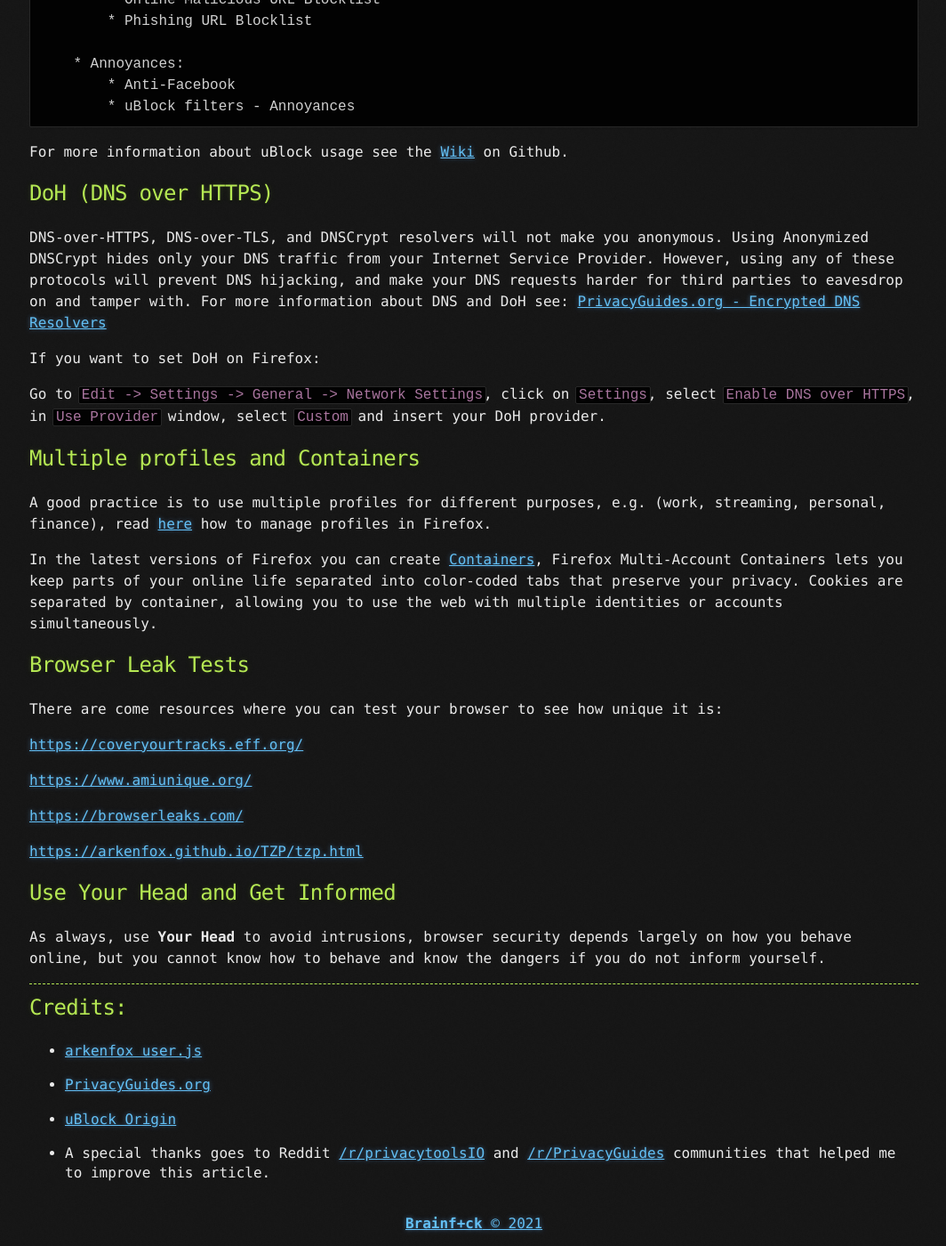
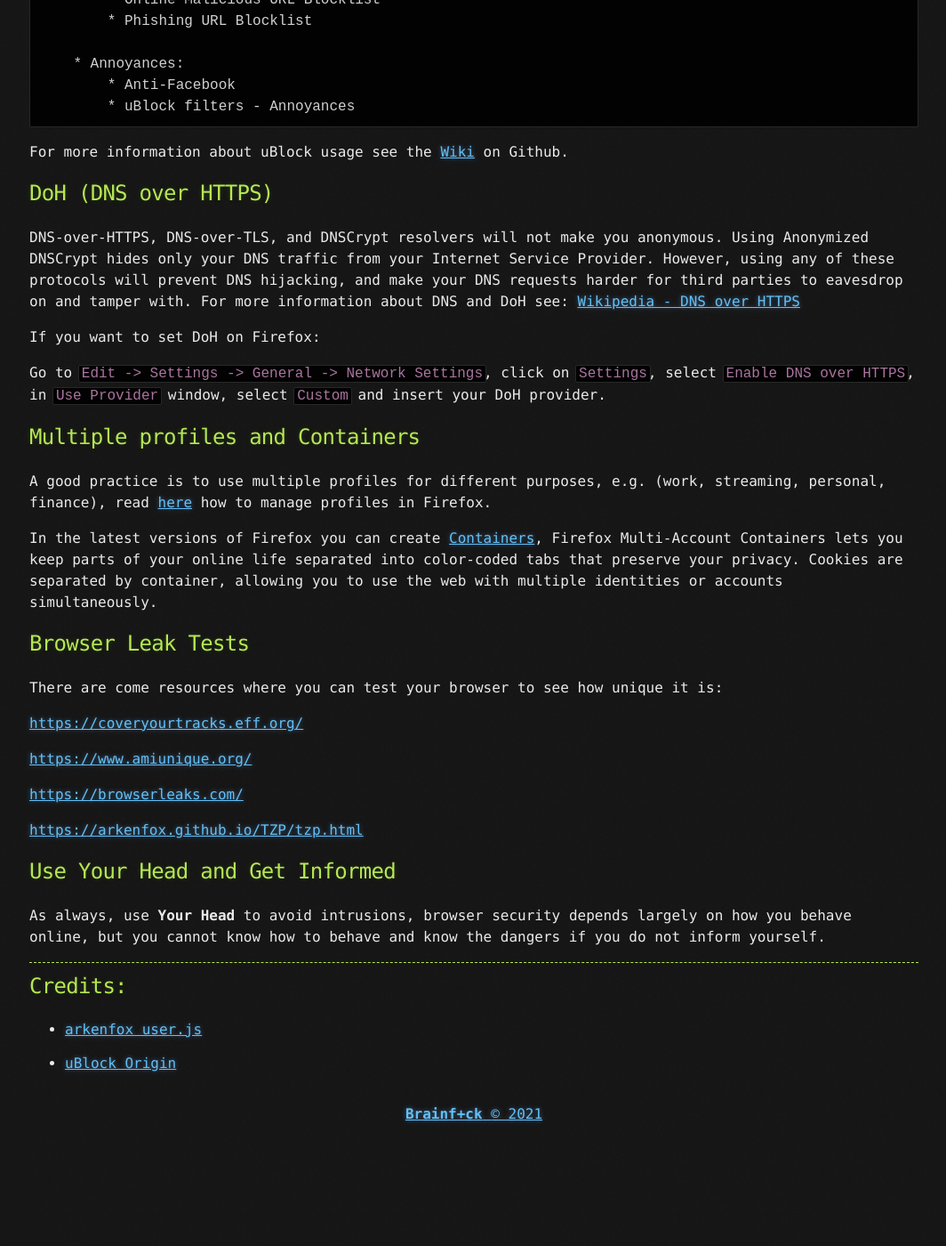
Before and after one commit to brainfucksec/brainfucksec.github.io, a Jekyll site: the page built from _posts/2021-10-03-hardening-firefox-2021.md, in a window 1280 px wide and 1400 px high, scrolled down 18363 px. Shown: the whole window at 89% size, without its empty margins (107-1171 px from the left). Built offline with Jekyll 4.4.1, drawn with Linux system fonts in a browser that asks for light colours; after the commit the page ends 19640 px from its top, so only the background shows below that; some of the changed text lies outside the part shown.

Commit message:
Update _posts/2021-10-03-hardening-firefox-2021.md

```diff
--- a/_posts/2021-10-03-hardening-firefox-2021.md
+++ b/_posts/2021-10-03-hardening-firefox-2021.md
@@ -816,7 +816,7 @@
 ## DoH (DNS over HTTPS)
 
 DNS-over-HTTPS, DNS-over-TLS, and DNSCrypt resolvers will not make you anonymous. Using Anonymized DNSCrypt hides only your DNS traffic from your Internet Service Provider. However, using any of these protocols will prevent DNS hijacking, and make your DNS requests harder for third parties to eavesdrop on and tamper with.
-For more information about DNS and DoH see: [PrivacyGuides.org - Encrypted DNS Resolvers](https://privacyguides.org/providers/dns/)
+For more information about DNS and DoH see: [Wikipedia - DNS over HTTPS](https://en.wikipedia.org/wiki/DNS_over_HTTPS)
 
 If you want to set DoH on Firefox:
 
@@ -850,8 +850,4 @@
 
 * [arkenfox user.js](https://github.com/arkenfox/user.js)
 
-* [PrivacyGuides.org](https://privacyguides.org/)
-
 * [uBlock Origin](https://ublockorigin.com/)
-
-* A special thanks goes to Reddit [/r/privacytoolsIO](https://old.reddit.com/r/privacytoolsIO/) and [/r/PrivacyGuides](https://old.reddit.com/r/PrivacyGuides/) communities that helped me to improve this article.
```
Also changed, not shown: other parts of _posts/2021-10-03-hardening-firefox-2021.md (+2 -2 lines).
